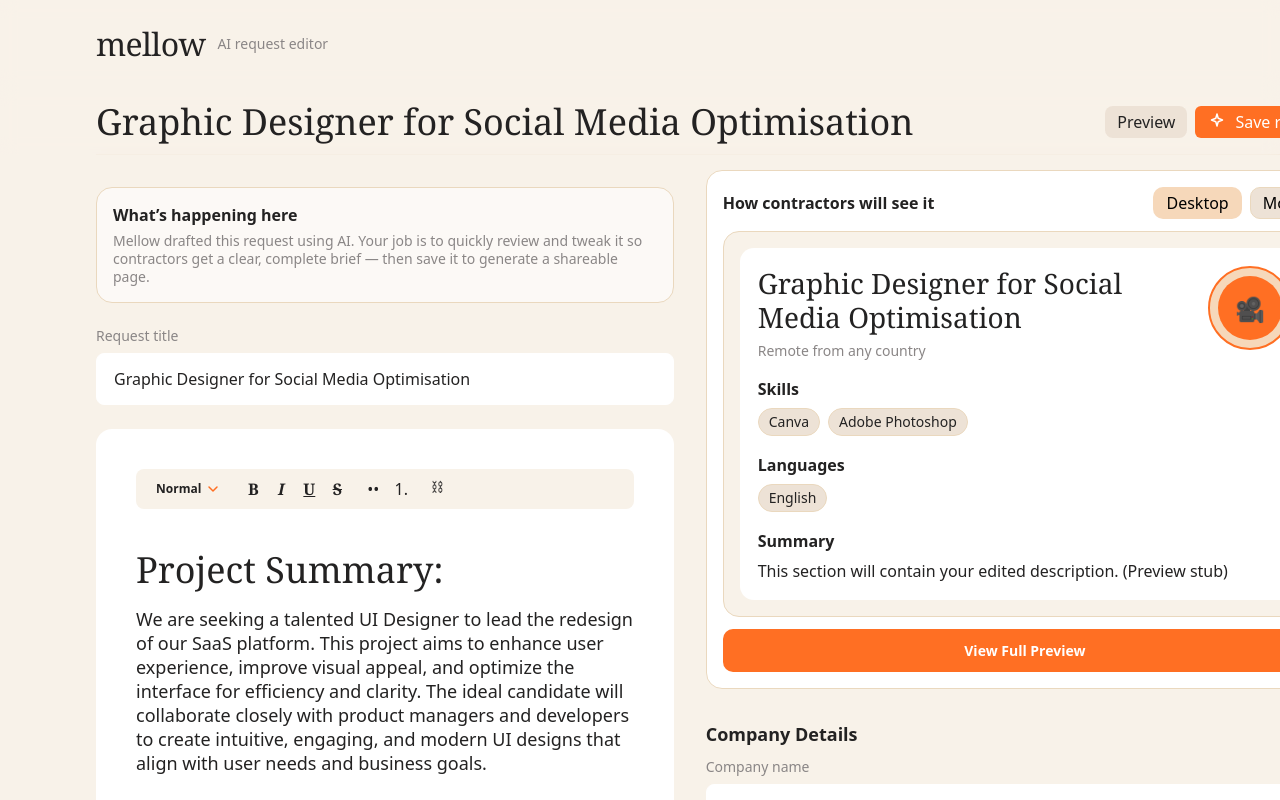
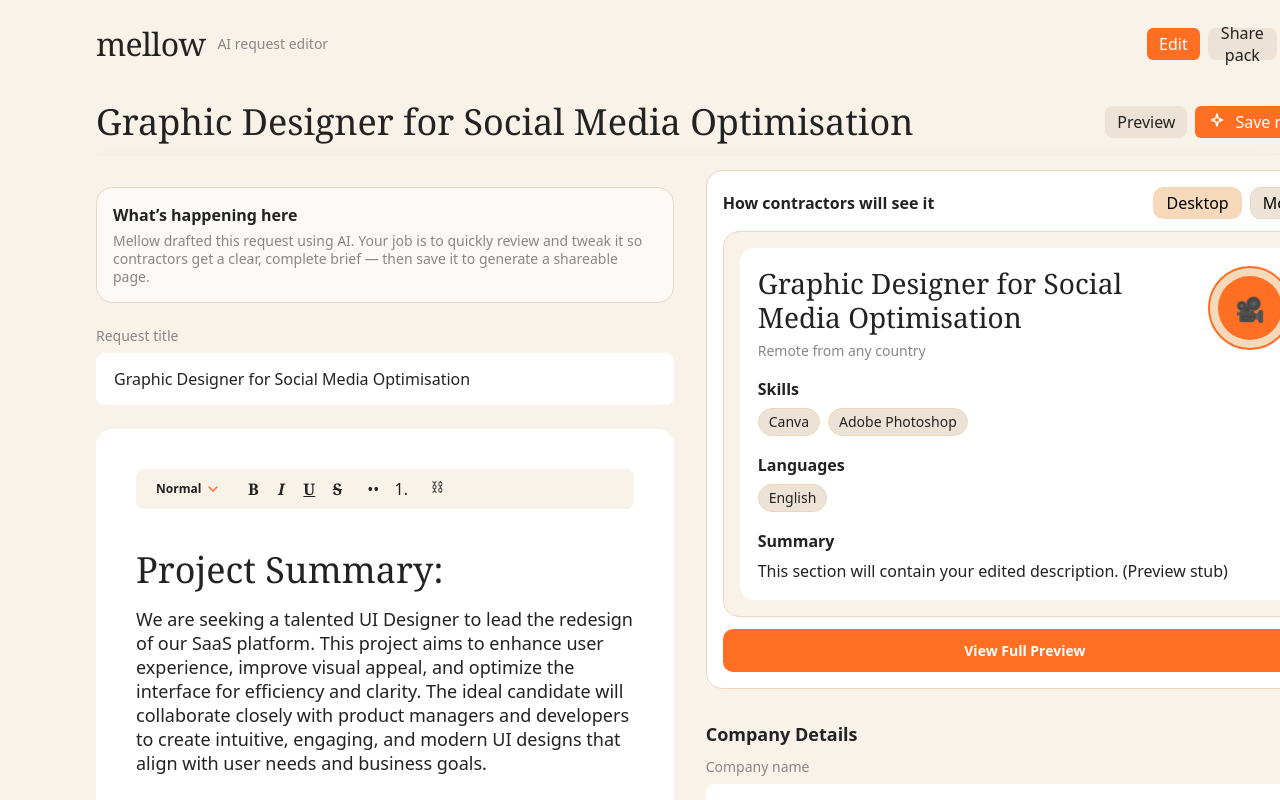
Before and after one commit to vburdakovamellow/Mellow, a React (Vite) app: page / in a window 1280 px wide. Shown: the top 800 px of the page. Built offline with nearby package versions, Linux system fonts and the light colour scheme.

Commit message:
Add top nav for Edit/Share/View

```diff
--- a/src/App.tsx
+++ b/src/App.tsx
@@ -1,71 +1,43 @@
-import { useState } from "react";
+import { useMemo, useState } from "react";
 import { RequestCreationEditScreen } from "./screens/RequestCreationEdit/RequestCreationEditScreen";
 import { SharePackScreen, type SharePackRequest } from "./screens/SharePack/SharePackScreen";
 import { ServiceRequestViewScreen } from "./screens/ServiceRequestView/ServiceRequestViewScreen";
 
-function getScreenParam() {
-  if (typeof window === "undefined") return null;
-  return new URLSearchParams(window.location.search).get("screen");
-}
-
-function getInitialState(): { screen: "edit" | "view" | "share"; req: SharePackRequest | null } {
-  if (typeof window === "undefined") return { screen: "edit", req: null };
-  const params = new URLSearchParams(window.location.search);
-  const screen = params.get("screen");
-
-  if (screen === "share") {
-    const req: SharePackRequest = {
-      id: "debug",
-      title: "Senior React Dev",
-      companyName: "Acme Corp.",
-      location: "Remote",
-      skills: ["React", "Node.js", "AWS", "TypeScript", "GraphQL", "Vite"],
-      languages: ["English"],
-      timeline: { workload: "20–40h/week", startDate: "ASAP" },
-      budget: { paymentType: "hourly", from: "70", to: "90", currency: "USD" }
-    };
-    return { screen: "share", req };
-  }
-
-  if (screen === "view") return { screen: "view", req: null };
-  return { screen: "edit", req: null };
-}
+type ScreenId = "edit" | "share" | "view";
 
 export function App() {
-  const forced = getScreenParam();
-  if (forced === "share") {
-    const req: SharePackRequest = {
-      id: "debug",
-      title: "Senior React Dev",
-      companyName: "Acme Corp.",
-      location: "Remote",
-      skills: ["React", "Node.js", "AWS", "TypeScript", "GraphQL", "Vite"],
-      languages: ["English"],
-      timeline: { workload: "20–40h/week", startDate: "ASAP" },
-      budget: { paymentType: "hourly", from: "70", to: "90", currency: "USD" }
+  const [currentScreen, setCurrentScreen] = useState<ScreenId>("edit");
+  const [savedRequest, setSavedRequest] = useState<SharePackRequest | null>(null);
+
+  const nav = useMemo(() => {
+    return {
+      toEdit: () => setCurrentScreen("edit"),
+      toView: () => setCurrentScreen("view"),
+      toShare: (req?: SharePackRequest) => {
+        if (req) setSavedRequest(req);
+        if (req || savedRequest) setCurrentScreen("share");
+      }
     };
-    return <SharePackScreen request={req} onBackToEdit={() => (window.location.href = "/")} />;
-  }
-
-  const initial = getInitialState();
-  const [currentScreen, setCurrentScreen] = useState<"edit" | "view" | "share">(initial.screen);
-  const [savedRequest, setSavedRequest] = useState<SharePackRequest | null>(initial.req);
+  }, [savedRequest]);
 
   if (currentScreen === "view") {
-    return <ServiceRequestViewScreen onBackToEdit={() => setCurrentScreen("edit")} />;
+    return (
+      <ServiceRequestViewScreen
+        onGoToEdit={nav.toEdit}
+        onGoToShare={(req) => nav.toShare(req)}
+        onGoToView={nav.toView}
+      />
+    );
   }
 
   if (currentScreen === "share" && savedRequest) {
-    return <SharePackScreen request={savedRequest} onBackToEdit={() => setCurrentScreen("edit")} />;
+    return <SharePackScreen request={savedRequest} onGoToEdit={nav.toEdit} onGoToView={nav.toView} />;
   }
 
   return (
     <RequestCreationEditScreen
-      onViewFullPreview={() => setCurrentScreen("view")}
-      onRequestSaved={(req) => {
-        setSavedRequest(req);
-        setCurrentScreen("share");
-      }}
+      onGoToView={nav.toView}
+      onRequestSaved={(req) => nav.toShare(req)}
     />
   );
 }
--- a/src/screens/RequestCreationEdit/RequestCreationEditScreen.module.css
+++ b/src/screens/RequestCreationEdit/RequestCreationEditScreen.module.css
@@ -52,6 +52,13 @@
   display: flex;
   align-items: center;
   justify-content: flex-start;
+}
+
+.nav {
+  margin-left: auto;
+  display: inline-flex;
+  align-items: center;
+  gap: 8px;
 }
 
 .logo {
--- a/src/screens/RequestCreationEdit/RequestCreationEditScreen.tsx
+++ b/src/screens/RequestCreationEdit/RequestCreationEditScreen.tsx
@@ -54,13 +54,32 @@ function IconSpark({ size = 20, color = "currentColor" }: { size?: number; color
   );
 }
 
-function Header() {
+function Header({
+  onGoToEdit,
+  onGoToShare,
+  onGoToView
+}: {
+  onGoToEdit?: () => void;
+  onGoToShare?: () => void;
+  onGoToView?: () => void;
+}) {
   return (
     <div className={styles.fixedHeader}>
       <div className={[styles.container, styles.headerInner].join(" ")}>
         <div className={styles.headerRow}>
           <div className={styles.logo}>mellow</div>
           <div className={styles.logoSubtitle}>AI request editor</div>
+        </div>
+        <div className={styles.nav}>
+          <Button variant="brand" disabled>
+            Edit
+          </Button>
+          <Button variant="secondary" onClick={onGoToShare}>
+            Share pack
+          </Button>
+          <Button variant="secondary" onClick={onGoToView}>
+            View
+          </Button>
         </div>
       </div>
     </div>
@@ -629,10 +648,10 @@ function LandingPreview({
 }
 
 export function RequestCreationEditScreen({
-  onViewFullPreview,
+  onGoToView,
   onRequestSaved
 }: {
-  onViewFullPreview?: () => void;
+  onGoToView?: () => void;
   onRequestSaved?: (req: SharePackRequest) => void;
 }) {
   const [modal, setModal] = useState<null | "preview">(null);
@@ -724,7 +743,7 @@ export function RequestCreationEditScreen({
 
   return (
     <div className={styles.screen}>
-      <Header />
+      <Header onGoToShare={handleSave} onGoToView={onGoToView} />
       <TitleActionsBarWithActions onPreview={() => setModal("preview")} onSave={handleSave} />
 
       <div className={styles.pageSpacer}>
@@ -739,7 +758,7 @@ export function RequestCreationEditScreen({
                 skills={skills}
                 languages={languages}
                 hasVideoNote={hasVideoNote}
-                onViewFull={onViewFullPreview}
+                onViewFull={onGoToView}
               />
 
               <div style={{ marginTop: 16 }}>
--- a/src/screens/ServiceRequestView/ServiceRequestViewScreen.module.css
+++ b/src/screens/ServiceRequestView/ServiceRequestViewScreen.module.css
@@ -24,28 +24,17 @@
   justify-content: space-between;
 }
 
+.nav {
+  display: inline-flex;
+  align-items: center;
+  gap: 8px;
+}
+
 .logo {
   font-family: var(--ds-font-family-accent);
   font-size: 24px;
   font-weight: 500;
   color: var(--ds-color-text-primary);
-}
-
-.backToEditBtn {
-  padding: 8px 16px;
-  background: var(--ds-color-button-secondary);
-  color: var(--ds-color-text-primary);
-  border: 1px solid var(--ds-color-border-secondary);
-  border-radius: 8px;
-  cursor: pointer;
-  font-size: 14px;
-  font-weight: 500;
-  transition: all 0.2s ease;
-}
-
-.backToEditBtn:hover {
-  background: var(--ds-color-bg-fill-chips);
-  border-color: var(--ds-color-button-brand);
 }
 
 /* Container */
--- a/src/screens/ServiceRequestView/ServiceRequestViewScreen.tsx
+++ b/src/screens/ServiceRequestView/ServiceRequestViewScreen.tsx
@@ -4,6 +4,7 @@ import { Chip } from "../../design-system/primitives/Chip/Chip";
 
 import "../../design-system/typography.css";
 import styles from "./ServiceRequestViewScreen.module.css";
+import type { SharePackRequest } from "../SharePack/SharePackScreen";
 
 function IconStar({ size = 20, filled = false }: { size?: number; filled?: boolean }) {
   return (
@@ -28,22 +29,46 @@ function IconCheck({ size = 16 }: { size?: number }) {
   );
 }
 
-function Header({ isAuthor, onBackToEdit }: { isAuthor?: boolean; onBackToEdit?: () => void }) {
+function Header({
+  active,
+  onGoToEdit,
+  onGoToShare,
+  onGoToView
+}: {
+  active: "view";
+  onGoToEdit?: () => void;
+  onGoToShare?: () => void;
+  onGoToView?: () => void;
+}) {
   return (
     <div className={styles.fixedHeader}>
       <div className={[styles.container, styles.headerInner].join(" ")}>
         <div className={styles.logo}>mellow</div>
-        {isAuthor && onBackToEdit && (
-          <button className={styles.backToEditBtn} onClick={onBackToEdit}>
-            Back to Edit
-          </button>
-        )}
+        <div className={styles.nav}>
+          <Button variant="secondary" onClick={onGoToEdit}>
+            Edit
+          </Button>
+          <Button variant="secondary" onClick={onGoToShare}>
+            Share pack
+          </Button>
+          <Button variant="brand" disabled={active === "view"} onClick={onGoToView}>
+            View
+          </Button>
+        </div>
       </div>
     </div>
   );
 }
 
-export function ServiceRequestViewScreen({ onBackToEdit }: { onBackToEdit?: () => void }) {
+export function ServiceRequestViewScreen({
+  onGoToEdit,
+  onGoToShare,
+  onGoToView
+}: {
+  onGoToEdit?: () => void;
+  onGoToShare?: (req: SharePackRequest) => void;
+  onGoToView?: () => void;
+}) {
   const [isSaved, setIsSaved] = useState(false);
   const [showVerificationTooltip, setShowVerificationTooltip] = useState(false);
 
@@ -110,9 +135,37 @@ export function ServiceRequestViewScreen({ onBackToEdit }: { onBackToEdit?: () =
     }
   };
 
+  function buildShareRequest(): SharePackRequest {
+    return {
+      id: requestData.id,
+      title: requestData.title,
+      companyName: requestData.company || undefined,
+      location: requestData.location,
+      skills: requestData.skills,
+      languages: requestData.languages,
+      timeline: {
+        workload: requestData.timeline.workload,
+        startDate: requestData.timeline.startDate,
+        flexible: requestData.timeline.flexible
+      },
+      marketMarker: requestData.budget.marketRate,
+      budget: {
+        paymentType: requestData.budget.type,
+        from: requestData.budget.from,
+        to: requestData.budget.to,
+        currency: requestData.budget.currency
+      }
+    };
+  }
+
   return (
     <div className={styles.screen}>
-      <Header isAuthor={requestData.isAuthor} onBackToEdit={onBackToEdit} />
+      <Header
+        active="view"
+        onGoToEdit={onGoToEdit}
+        onGoToShare={() => onGoToShare?.(buildShareRequest())}
+        onGoToView={onGoToView}
+      />
 
       <div className={styles.content}>
         <div className={styles.container}>
--- a/src/screens/SharePack/SharePackScreen.module.css
+++ b/src/screens/SharePack/SharePackScreen.module.css
@@ -27,6 +27,12 @@
   align-items: center;
   justify-content: space-between;
   gap: 12px;
+}
+
+.nav {
+  display: inline-flex;
+  align-items: center;
+  gap: 8px;
 }
 
 .logo {
--- a/src/screens/SharePack/SharePackScreen.tsx
+++ b/src/screens/SharePack/SharePackScreen.tsx
@@ -184,10 +184,12 @@ function CopyRow({
 
 export function SharePackScreen({
   request,
-  onBackToEdit
+  onGoToEdit,
+  onGoToView
 }: {
   request: SharePackRequest;
-  onBackToEdit?: () => void;
+  onGoToEdit?: () => void;
+  onGoToView?: () => void;
 }) {
   const budgetText = useMemo(() => formatBudget(request), [request]);
   const showRateInTitle = useMemo(() => isRateHigh(request), [request]);
@@ -236,11 +238,17 @@ export function SharePackScreen({
       <div className={styles.fixedHeader}>
         <div className={[styles.container, styles.headerInner].join(" ")}>
           <div className={styles.logo}>mellow</div>
-          {onBackToEdit ? (
-            <Button variant="secondary" onClick={onBackToEdit}>
-              Back to edit
+          <div className={styles.nav}>
+            <Button variant="secondary" onClick={onGoToEdit}>
+              Edit
             </Button>
-          ) : null}
+            <Button variant="brand" disabled>
+              Share pack
+            </Button>
+            <Button variant="secondary" onClick={onGoToView}>
+              View
+            </Button>
+          </div>
         </div>
       </div>
 
```
